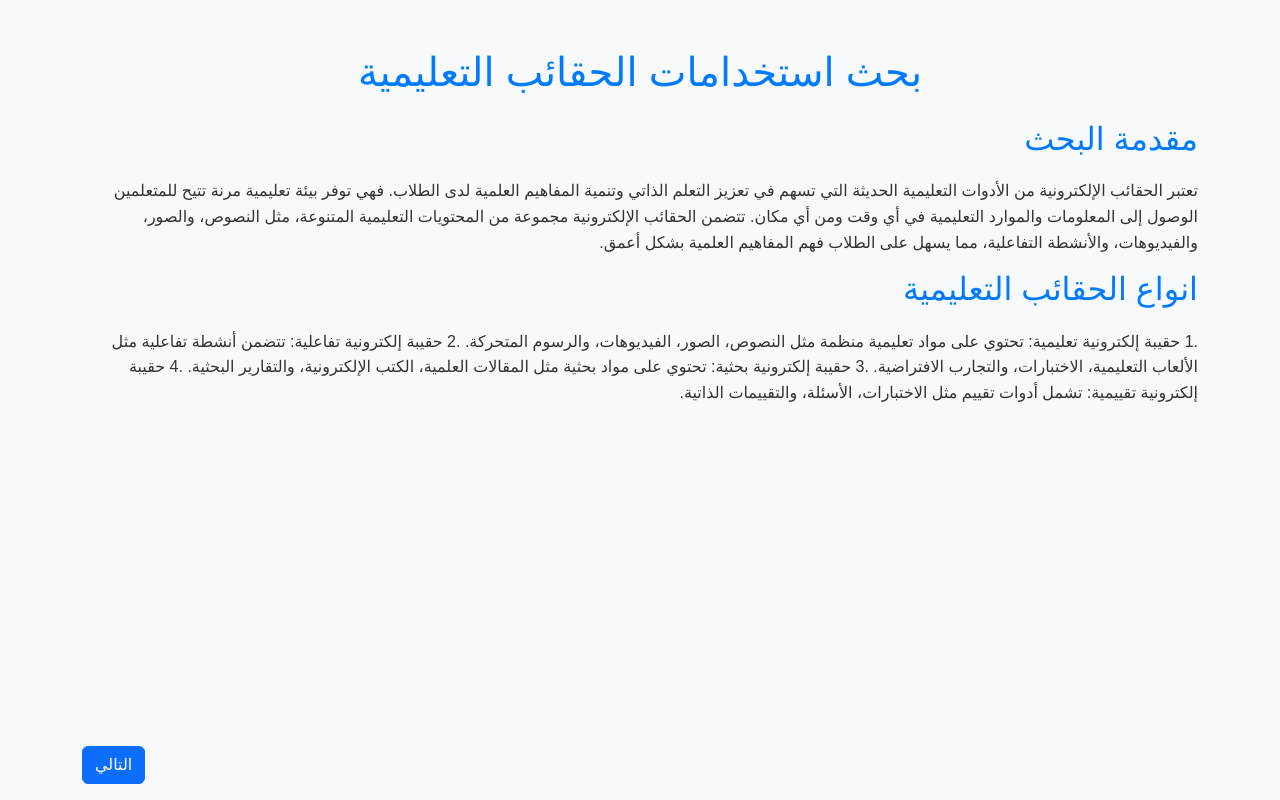
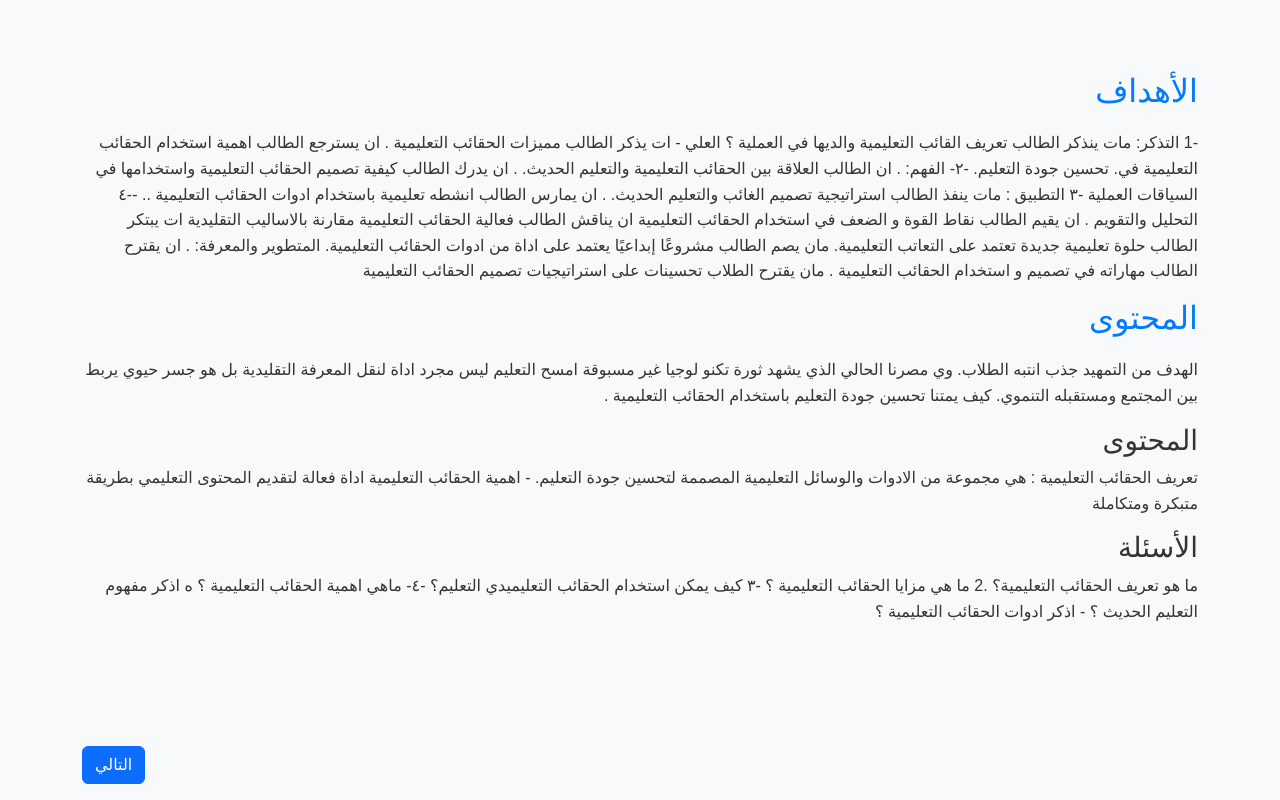
Before and after one commit to ALbody/-, a plain HTML site: page index.html in a window 1280 px wide. Drawn offline with nearby package versions, Linux system fonts and the light colour scheme; files that its build step writes are made by us from their sources; files whose address does not match are found by name.

Commit message:
index.html

```diff
--- a/index.html
+++ b/index.html
@@ -3,32 +3,77 @@
 <head>
   <meta charset="UTF-8">
   <meta name="viewport" content="width=device-width, initial-scale=1">
-  <title>بحث الحقائب - المقدمة والتعريف</title>
+  <title> الحقائب التعليمية</title>
   <link href="https://cdn.jsdelivr.net/npm/bootstrap@5.3.0/dist/css/bootstrap.min.css" rel="stylesheet">
   <link rel="stylesheet" href="css/style.css">
 </head>
 <body>
   <div class="container py-5">
     <header class="text-center mb-4">
-      <h1>بحث استخدامات الحقائب التعليمية</h1>
+      <h1>  </h1>
     </header>
     <section>
-      <h2>مقدمة البحث</h2>
+      <h2>الأهداف</h2>
       <p>
-            تعتبر الحقائب الإلكترونية من الأدوات التعليمية الحديثة التي تسهم في تعزيز التعلم الذاتي وتنمية المفاهيم العلمية لدى الطلاب. فهي توفر بيئة تعليمية مرنة تتيح للمتعلمين الوصول إلى المعلومات والموارد التعليمية في أي وقت ومن أي مكان. تتضمن الحقائب الإلكترونية مجموعة من المحتويات التعليمية المتنوعة، مثل النصوص، والصور، والفيديوهات، والأنشطة التفاعلية، مما يسهل على الطلاب فهم المفاهيم العلمية بشكل أعمق.
+        -1 التذكر:
+مات ينذكر الطالب تعريف القائب التعليمية والديها في العملية ؟
+العلي - ات يذكر الطالب مميزات الحقائب التعليمية
+. ان يسترجع الطالب اهمية استخدام الحقائب التعليمية في.
+تحسين جودة التعليم.
+-۲- الفهم:
+. ان الطالب العلاقة بين الحقائب التعليمية والتعليم الحديث.
+. ان يدرك الطالب كيفية تصميم الحقائب التعليمية واستخدامها في
+السياقات العملية
+-٣ التطبيق :
+مات ينفذ الطالب استراتيجية تصميم الغائب والتعليم الحديث.
+. ان يمارس الطالب انشطه تعلیمیة باستخدام ادوات الحقائب التعليمية ..
+--٤ التحليل والتقويم
+. ان يقيم الطالب نقاط القوة و الضعف في استخدام الحقائب التعليمية
+ان يناقش الطالب فعالية الحقائب التعليمية مقارنة بالاساليب التقليدية
+ ات يبتكر الطالب حلوة تعليمية جديدة تعتمد على التعاتب التعليمية.
+مان يصم الطالب مشروعًا إبداعيًا يعتمد على اداة من ادوات الحقائب التعليمية.
+المتطوير والمعرفة:
+. ان يقترح الطالب مهاراته في تصميم و استخدام الحقائب التعليمية .
+مان يقترح الطلاب تحسينات على استراتيجيات تصميم الحقائب التعليمية
       </p>
-      <h2>انواع الحقائب التعليمية</h2>
+      <h2> المحتوى  </h2>
       <p>
- .1 حقيبة إلكترونية تعليمية: تحتوي على مواد تعليمية منظمة مثل النصوص، الصور، الفيديوهات، والرسوم المتحركة.
 
-.2 حقيبة إلكترونية تفاعلية: تتضمن أنشطة تفاعلية مثل الألعاب التعليمية، الاختبارات، والتجارب الافتراضية.
+الهدف من التمهيد جذب انتبه الطلاب.
+وي مصرنا الحالي الذي يشهد ثورة تكنو لوجيا غير مسبوقة امسح التعليم
+ليس مجرد اداة لنقل المعرفة التقليدية بل هو جسر حيوي يربط بين
+المجتمع ومستقبله التنموي.
+كيف يمتنا تحسين جودة التعليم باستخدام الحقائب التعليمية .
 
-.3 حقيبة إلكترونية بحثية: تحتوي على مواد بحثية مثل المقالات العلمية، الكتب الإلكترونية، والتقارير البحثية.
-
-.4 حقيبة إلكترونية تقييمية: تشمل أدوات تقييم مثل الاختبارات، الأسئلة، والتقييمات الذاتية.
+      </p>
 
 
+     <h3>  المحتوى </h3>
+      <p>
+
+         تعريف الحقائب التعليمية :
+هي مجموعة من الادوات والوسائل التعليمية المصممة لتحسين
+جودة التعليم.
+- اهمية الحقائب التعليمية
+اداة فعالة لتقديم المحتوى التعليمي بطريقة متبكرة ومتكاملة
+
       </p>
+
+
+
+
+     <h3>  الأسئلة </h3>
+      <p>
+
+ ما هو تعريف الحقائب التعليمية؟
+.2 ما هي مزايا الحقائب التعليمية ؟
+-٣ كيف يمكن استخدام الحقائب التعليميدي التعليم؟
+-٤- ماهي اهمية الحقائب التعليمية ؟
+ه اذكر مفهوم التعليم الحديث ؟
+- اذكر ادوات الحقائب التعليمية ؟
+      </p>
+
+
       <div class="text-center my-4">
       </div>
     </section>
```
